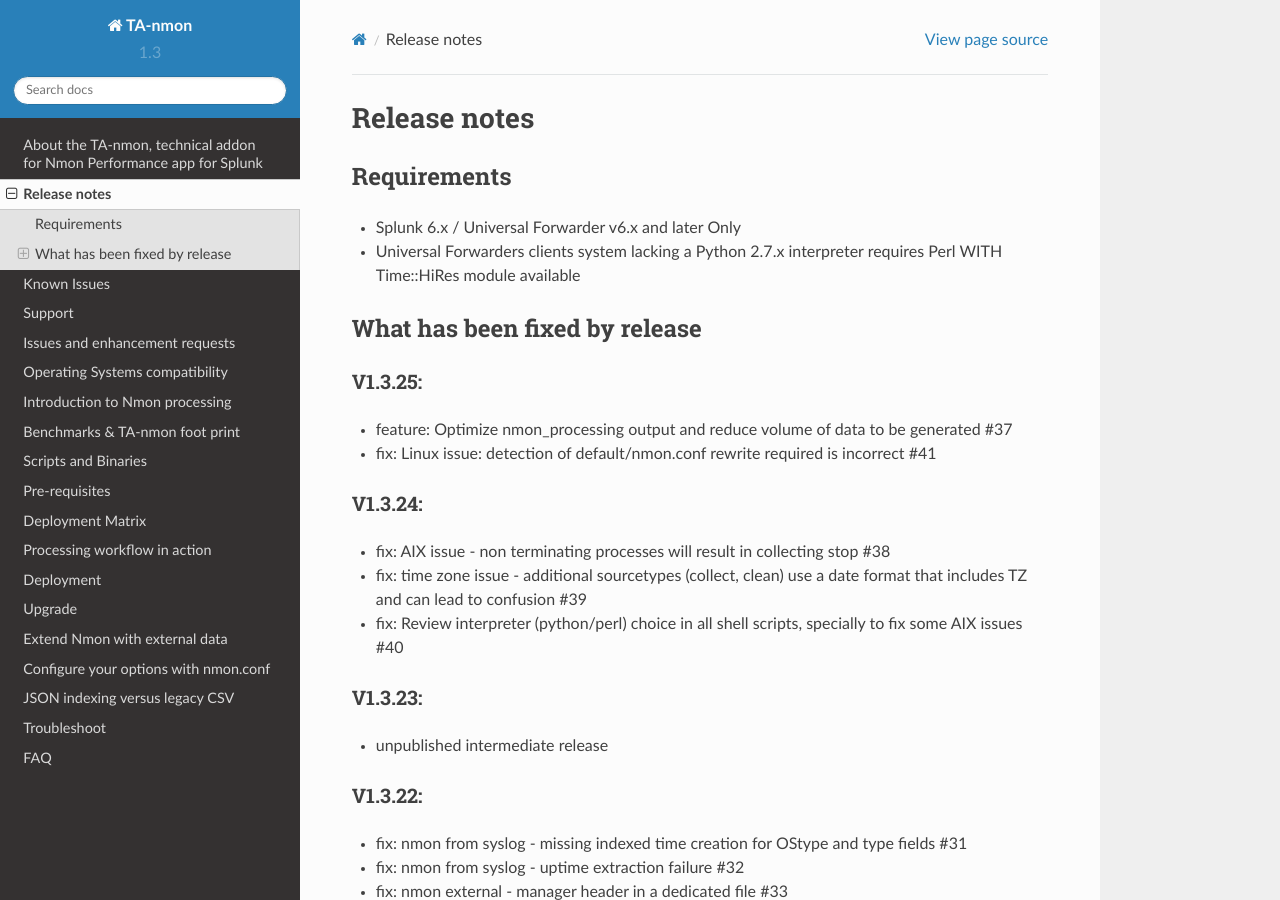
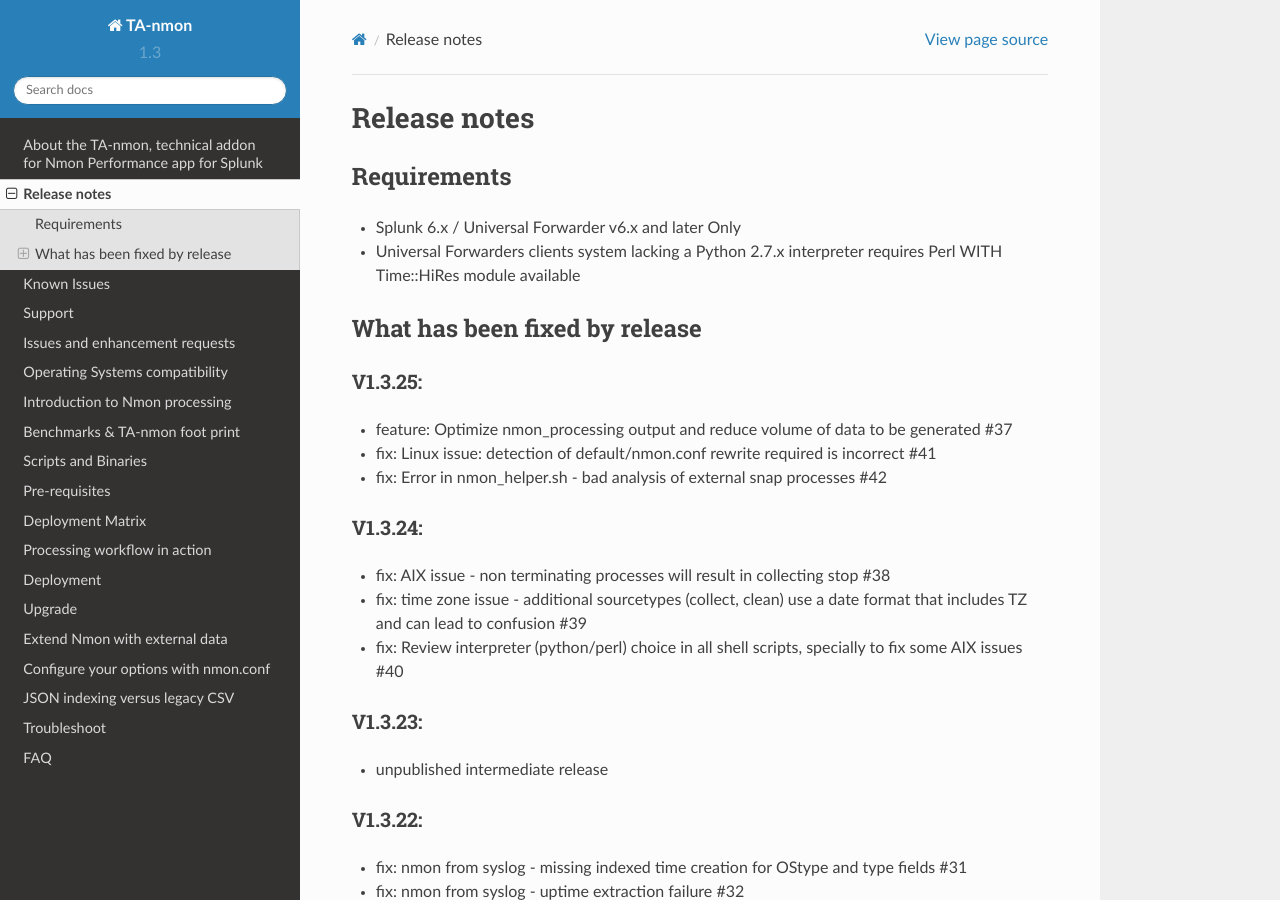
Before and after one commit to guilhemmarchand/TA-nmon, a Sphinx documentation site: the page built from docs/releasenotes.rst, in a window 1280 px wide and 900 px high. Built offline with Sphinx 7.4.7 and the Read the Docs theme 2.0.0, drawn with Linux system fonts in a browser that asks for light colours.

Commit message:
release notes update

```diff
--- a/docs/releasenotes.rst
+++ b/docs/releasenotes.rst
@@ -20,6 +20,7 @@
 
 - feature: Optimize nmon_processing output and reduce volume of data to be generated #37
 - fix: Linux issue: detection of default/nmon.conf rewrite required is incorrect #41
+- fix: Error in nmon_helper.sh - bad analysis of external snap processes #42
 
 ========
 V1.3.24:
```
